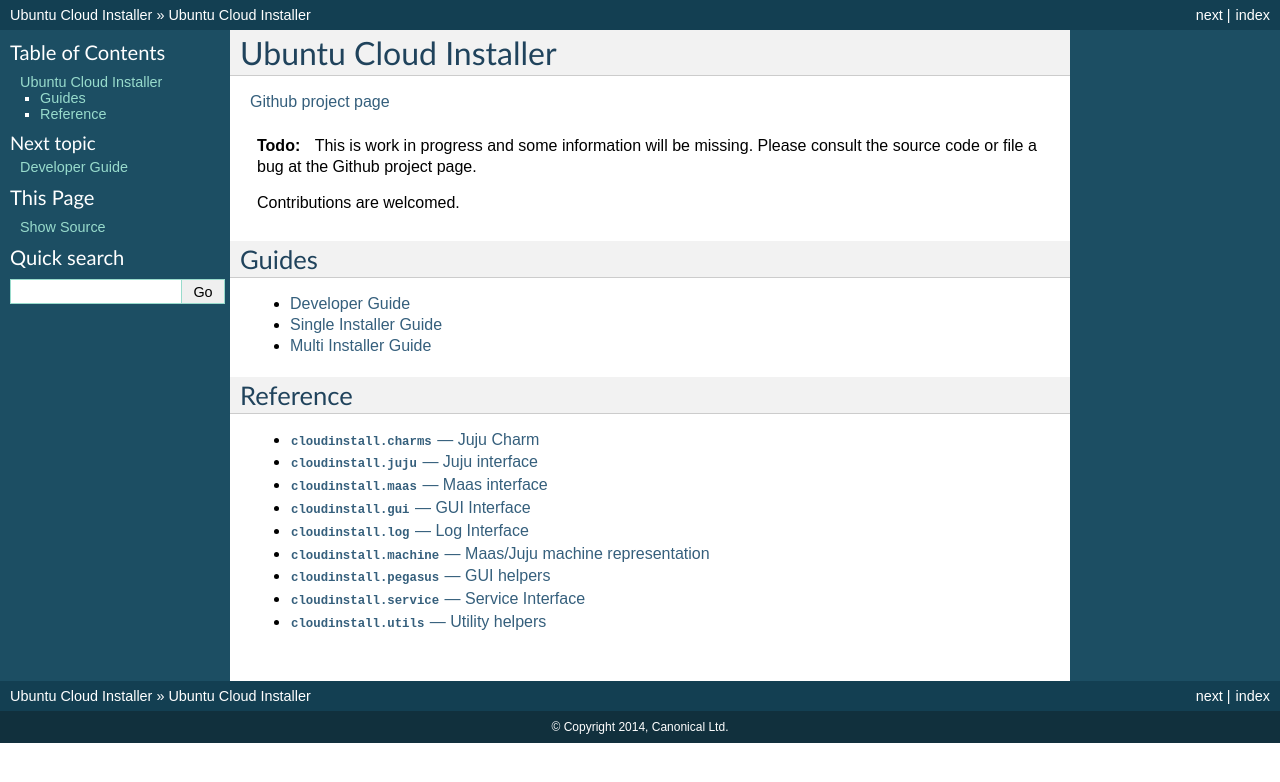
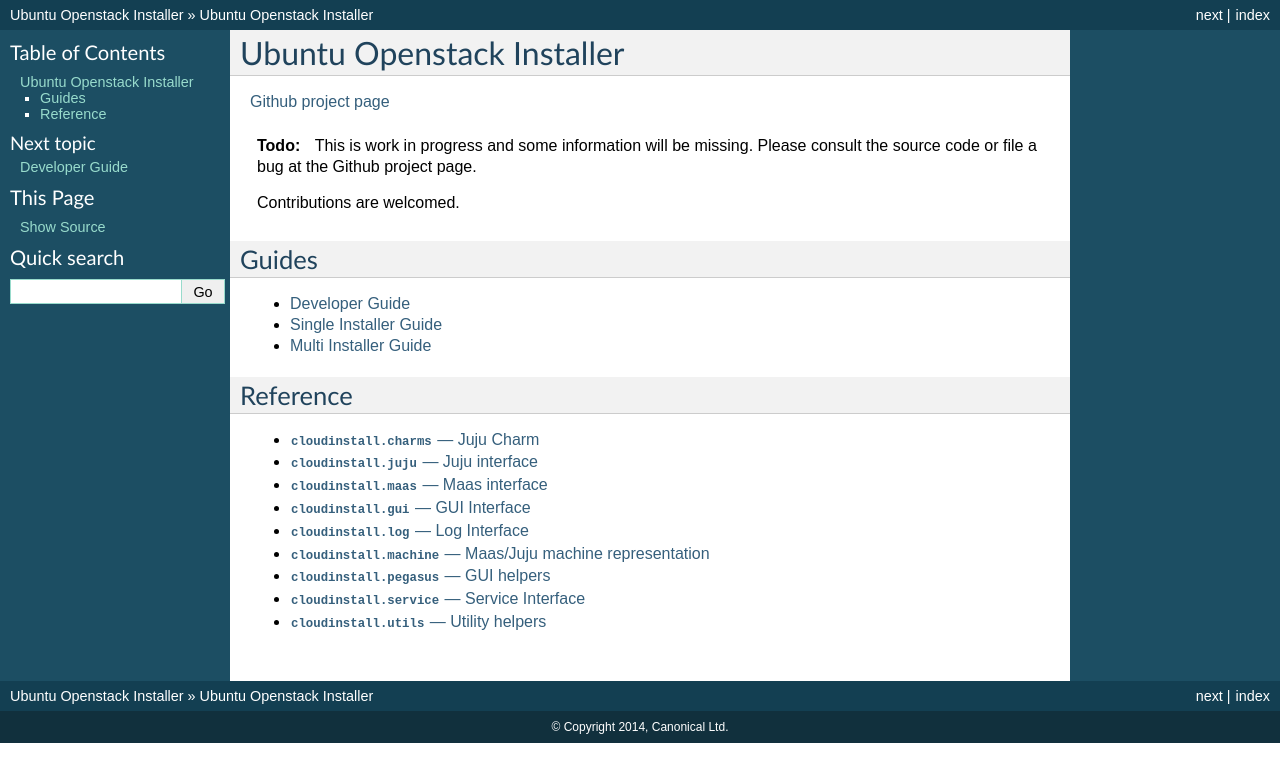
Before and after one commit to Ubuntu-Solutions-Engineering/openstack-installer, a Sphinx documentation site: the page built from docs/index.rst, in a window 1280 px wide. Shown: the top 782 px of the page. Built offline with Sphinx 7.4.7, drawn with Linux system fonts in a browser that asks for light colours.

Commit message:
Update to official name
Signed-off-by: Adam Stokes <adam.stokes@ubuntu.com>

```diff
--- a/cloudinstall/__init__.py
+++ b/cloudinstall/__init__.py
@@ -16,6 +16,6 @@
 # You should have received a copy of the GNU Affero General Public License
 # along with this program.  If not, see <http://www.gnu.org/licenses/>.
 
-""" Ubuntu Cloud Installer """
+""" Ubuntu Openstack Installer """
 
 __version__ = "0.17+git20140529"
--- a/docs/cloud-install.rst
+++ b/docs/cloud-install.rst
@@ -13,7 +13,7 @@
 DESCRIPTION
 ===========
 
-Ubuntu Cloud installer is a metal to cloud image that provides an extremely
+Ubuntu Openstack installer is a metal to cloud image that provides an extremely
 simple way to install, deploy and scale an openstack cloud on top of
 Ubuntu server. Initial configurations are available for single
 physical system deployments as well as multiple physical system
--- a/docs/cloud-status.rst
+++ b/docs/cloud-status.rst
@@ -1,4 +1,4 @@
-Ubuntu Cloud installer is a metal to cloud image that provides an extremely
+Ubuntu Openstack installer is a metal to cloud image that provides an extremely
 simple way to install, deploy and scale an openstack cloud on top of
 Ubuntu server. Initial configurations are available for single
 physical system deployments as well as multiple physical system
--- a/docs/conf.py
+++ b/docs/conf.py
@@ -1,6 +1,6 @@
 # -*- coding: utf-8 -*-
 #
-# Ubuntu Cloud Installer documentation build configuration file, created by
+# Ubuntu Openstack Installer documentation build configuration file, created by
 # sphinx-quickstart on Mon Apr  7 14:07:45 2014.
 #
 # This file is execfile()d with the current directory set to its containing dir.
@@ -69,7 +69,7 @@ source_suffix = '.rst'
 master_doc = 'index'
 
 # General information about the project.
-project = u'Ubuntu Cloud Installer'
+project = u'Ubuntu Openstack Installer'
 copyright = u'2014, Canonical Ltd'
 
 version = release = cloudinstall.__version__
@@ -128,7 +128,7 @@ html_theme = 'default'
 #html_title = None
 
 # A shorter title for the navigation bar.  Default is the same as html_title.
-html_short_title = "Ubuntu Cloud Installer"
+html_short_title = "Ubuntu Openstack Installer"
 
 # The name of an image file (relative to this directory) to place at the top
 # of the sidebar.
@@ -205,7 +205,7 @@ latex_elements = {
 # Grouping the document tree into LaTeX files. List of tuples
 # (source start file, target name, title, author, documentclass [howto/manual]).
 latex_documents = [
-  ('index', 'UbuntuCloudInstaller.tex', u'Ubuntu Cloud Installer Documentation',
+  ('index', 'UbuntuCloudInstaller.tex', u'Ubuntu Openstack Installer Documentation',
    u'Solutions Engineering', 'manual'),
 ]
 
@@ -235,9 +235,9 @@ latex_documents = [
 # One entry per manual page. List of tuples
 # (source start file, name, description, authors, manual section).
 man_pages = [
-    ('cloud-install', 'cloud-install', u'Ubuntu Cloud Installer Documentation',
+    ('cloud-install', 'cloud-install', u'Ubuntu Openstack Installer Documentation',
      [u'Canonical Solutions Engineering'], 1),
-    ('cloud-status', 'cloud-status', u'Ubuntu Cloud Status Documentation',
+    ('cloud-status', 'cloud-status', u'Ubuntu Openstack Status Documentation',
      [u'Canonical Solutions Engineering'], 1)
 ]
 
@@ -251,7 +251,7 @@ man_pages = [
 # (source start file, target name, title, author,
 #  dir menu entry, description, category)
 texinfo_documents = [
-  ('index', 'UbuntuCloudInstaller', u'Ubuntu Cloud Installer Documentation',
+  ('index', 'UbuntuCloudInstaller', u'Ubuntu Openstack Installer Documentation',
    u'Solutions Engineering', 'UbuntuCloudInstaller', 'One line description of project.',
    'Miscellaneous'),
 ]
--- a/docs/index.rst
+++ b/docs/index.rst
@@ -1,4 +1,4 @@
-Ubuntu Cloud Installer
+Ubuntu Openstack Installer
 ==================================================
 
 `Github project page <https://github.com/ubuntu-solutions-engineering/cloud-installer>`_
--- a/setup.py
+++ b/setup.py
@@ -22,7 +22,7 @@
 cloud-installer
 ===============
 
-Ubuntu Cloud installer is a metal to cloud image that provides an extremely
+Ubuntu Openstack installer is a metal to cloud image that provides an extremely
 simple way to install, deploy and scale an openstack cloud on top of
 Ubuntu server. Initial configurations are available for single
 physical system deployments as well as multiple physical system
@@ -58,7 +58,7 @@ if sys.argv[-1] == 'clean':
 
 setup(name='cloud-installer',
       version=cloudinstall.__version__,
-      description="Openstack private cloud with Ubuntu Cloud installer",
+      description="Openstack private cloud with Ubuntu Openstack installer",
       long_description=__doc__,
       author='Canonical Solutions Engineering',
       author_email='ubuntu-dev@lists.ubuntu.com',
```
Also changed, not shown: README.md (+1 -1 lines), 5 other files.
